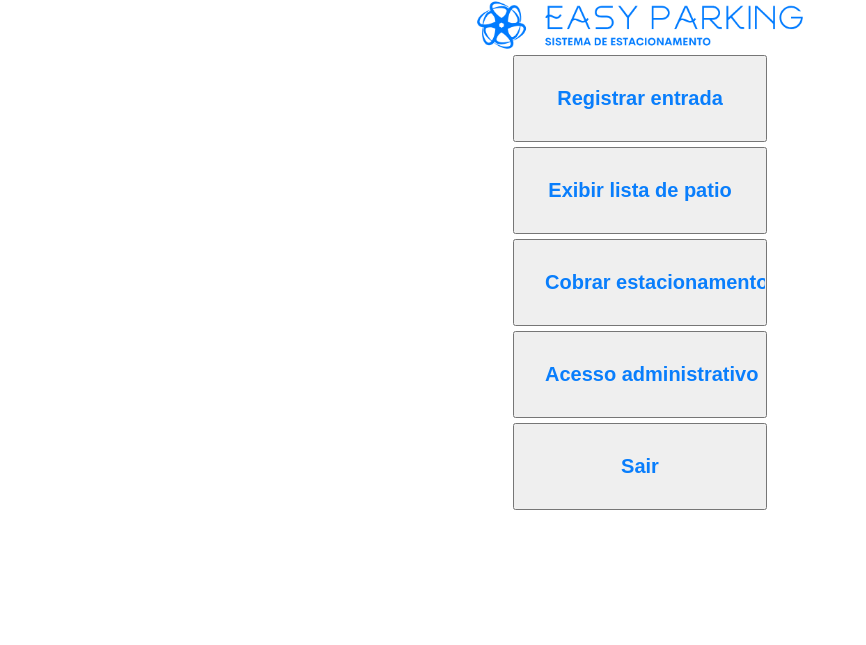
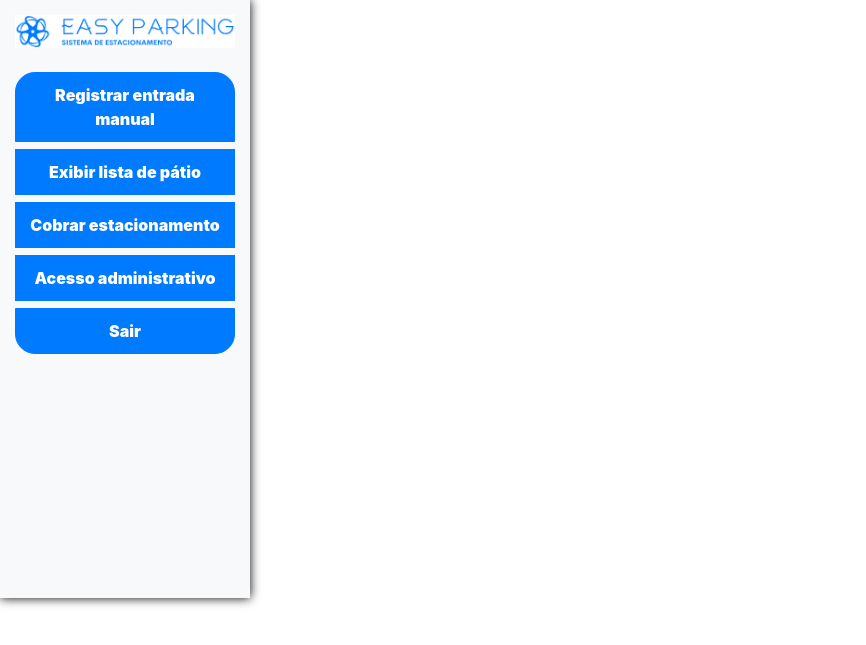
Before and after one commit to rsouzactba91/Projeto-estacionamento-PHP, a PHP site: page / in a window 1280 px wide. Shown: the top 645 px of the page, without its empty margins (0-866 px from the left). Run offline with PHP 8.4, Linux system fonts and the light colour scheme.

Commit message:
Add files via upload

```diff
--- /dev/null
+++ b/index.css
@@ -0,0 +1,41 @@
+body {
+display: flex;
+margin: auto;
+height: 550px;
+}
+.button{
+ border-radius: 20px;
+}
+.sidebar {
+display: block;
+width: 250px;
+height: 598px;
+background-color: #f8f9fa;
+padding: 15px;
+text-size-adjust: 10px;
+box-shadow: 0 0 10px rgb(0, 0, 0);
+button{font-weight: 900;
+ font-size: medium;
+border-radius:20px;
+padding: 10px;
+
+}
+}
+.content {
+flex-grow: 1;
+padding: 15px;
+overflow: hidden;
+}
+iframe {
+width: 100%;
+height: 100%;
+border: none;
+}
+
+.hr {
+border: none;         /* Remove a borda padrão */
+height: 1px;         /* Define a altura da linha */
+background-color: black; /* Cor da linha */
+width: 100%;         /* Largura total do contêiner pai (ou ajuste conforme necessário) */
+margin: 0 0;      /* Espaçamento acima e abaixo */
+}
--- a/index.php
+++ b/index.php
@@ -3,72 +3,49 @@
 <head>
     <meta charset="UTF-8">
     <title>Sistema de estacionamento protótipo</title>
-    <style>
-
-    </style>
-
-    <link rel="stylesheet" type="text/css" href="style.css"> <!-- Inclui o arquivo CSS para estilizar a página -->
-    <link rel="stylesheet" href="normalize.css"> <!-- Normaliza o comportamento de estilos em navegadores diferentes. -->
+    <link rel="stylesheet" href="https://maxcdn.bootstrapcdn.com/bootstrap/4.5.2/css/bootstrap.min.css">
+   <link rel="stylesheet" type="text/css" href="index.css">
 </head>
 <body>
-
-    <div class="option-container">
-        <div id="app">
-            <div class="image-container">
-                <img class="entry-image" src="logo_estacionamento.png" alt="Descrição da Imagem">
+    <div class="sidebar">
+        <header class="text-center mb-4">
+            <img src="logo_estacionamento.png" alt="Descrição da Imagem" style="width: 100%; height: auto;">
+        </header>
+        <form method="post">
+            <div class="btn-group-vertical w-100">
+                <button type="submit" name="botao" value="Registrar entrada" class="btn btn-primary mb-2">Registrar entrada manual</button>
+                <button type="submit" name="botao" value="Exibir lista de pátio" class="btn btn-primary mb-2">Exibir lista de pátio</button>
+                <button type="submit" name="botao" value="Cobrar estacionamento" class="btn btn-primary mb-2">Cobrar estacionamento</button>
+                <button type="submit" name="botao" value="Acesso administrativo" class="btn btn-primary mb-2">Acesso administrativo</button>
+                <button type="submit" name="botao" value="Sair" class="btn btn-primary">Sair</button>
+            </div>
+        </form>
     </div>
 
-
-
-            <div class="button-container">
-            <form method="post">
+    <div class="content">
     <?php
-                    if ($_SERVER["REQUEST_METHOD"] == "POST") {
-                        // Verifica qual botão foi pressionado
+    $iframeSrc = '';
+    if ($_SERVER["REQUEST_METHOD"] == "POST" && isset($_POST["botao"])) {
         switch ($_POST["botao"]) {
             case "Registrar entrada":
-                                header("Location: registrarentrada.php");
-                                exit();
+                $iframeSrc = 'entrada/registrarentrada.php';
                 break;
-                            case "Exibir lista de patio":
-                                header("Location: listadepatio.php"); // Substitua com o nome correto do arquivo
-                                exit();
+            case "Exibir lista de pátio":
+                $iframeSrc = 'lista de pátio/listadepatio.php';
                 break;
             case "Cobrar estacionamento":
-                                header("Location: pagarestacionamento.php"); // Substitua com o nome correto do arquivo
+                $iframeSrc = 'Registrar saida/pagarestacionamento.php';
+                break;
+            case "Acesso administrativo":
+                header("location: acesso admin/acessoadmin.php");
                 exit();
-                                break;
-                          /*  case "Consultar placa":
-                                header("Location: consultarplaca.php"); // Substitua com o nome correto do arquivo
+            case "Sair":
+                header("Location: /estacionamento/login.php");
                 exit();
-                                break;*/
-                            case "Acesso administrativo":
-                                header("Location: acessoadmin.php"); // Substitua com o nome correto do arquivo
-                                exit();
-                                break;
-                               /* case "Limpeza de pátio":
-                                    header("Location: registrarsaida.php");
-                                    exit();
-                                    break;*/
-                            case "Sair":
-                                header("Location: index_old.php"); // Substitua com o nome correto do arquivo
-                                exit();
-                                break;
         }
     }
     ?>
-                    <div class="button"><input type="submit" name="botao" value="Registrar entrada"></div>
-                    <div class="button"><input type="submit" name="botao" value="Exibir lista de patio"></div>
-                    <div class="button"><input type="submit" name="botao" value="Cobrar estacionamento"></div>
-                   <!-- <div class="button"><input type="submit" name="botao" value="Consultar placa"></div>
-                   <div class="button"><input type="submit" name="botao" value="Limpeza de pátio"></div>-->
-                    <div class="button"><input type="submit" name="botao" value="Acesso administrativo"></div>
-                    <div class="button"><input type="submit" name="botao" value="Sair"></div>
-            </form>
+    <iframe id="conteudo" src="<?php echo htmlspecialchars($iframeSrc); ?>"></iframe>
 </div>
-
-        </div>
-    </div>
-
 </body>
 </html>
```
Also changed, not shown: FUNCIONALIDADES A IMPLEMENTAR.txt (added, +17 -0 lines), connection.php (+1 -20 lines), login.css (added, +27 -0 lines), login.php (added, +70 -0 lines), Novo(a) Documento de Texto (2).txt (added). Lines whose indentation alone changed are shown as unchanged.
